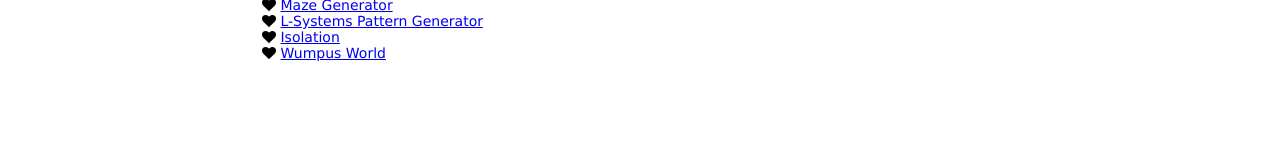
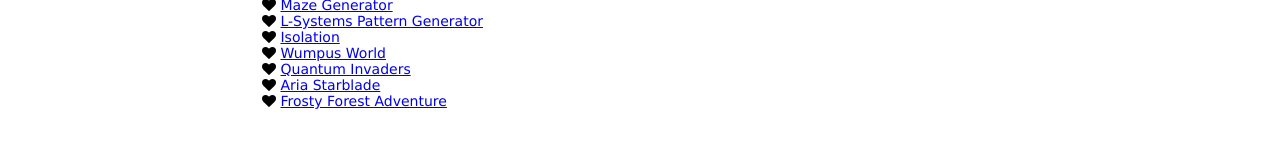
Before and after one commit to primaryobjects/primaryobjects.github.com, a plain HTML site: page index.html in a window 1280 px wide. Shown: the part 619-766 px from the top of the page. Drawn offline with Linux system fonts and the light colour scheme.

Commit message:
Update index.html

```diff
--- a/index.html
+++ b/index.html
@@ -65,6 +65,9 @@
         <li><i class="fa fa-heart"></i> <a href="lsystems" target="_blank" title="L-Systems drawing recursive patterns.">L-Systems Pattern Generator</a></li>
         <li><i class="fa fa-heart"></i> <a href="isolation" target="_blank" title="The game Isolation using AI and minimax.">Isolation</a></li>
         <li><i class="fa fa-heart"></i> <a href="wumpus" target="_blank" title="The game Hunt the Wumpus using AI and symbolic/logical intelligence.">Wumpus World</a></li>
+        <li><i class="fa fa-heart"></i> <a href="quantum-invaders" target="_blank" title="A quantum computing game similar to space invaders, developed with ChatGPT4.">Quantum Invaders</a></li>
+        <li><i class="fa fa-heart"></i> <a href="Aria-Starblade" target="_blank" title="A 3D web-based RPG combat game, developed with ChatGPT4.">Aria Starblade</a></li>
+        <li><i class="fa fa-heart"></i> <a href="Frosty-Forest-Adventure" target="_blank" title="A 3D web-based game developed with ChatGPT3.">Frosty Forest Adventure</a></li>
       </ul>
     </div>
   </body>
```
